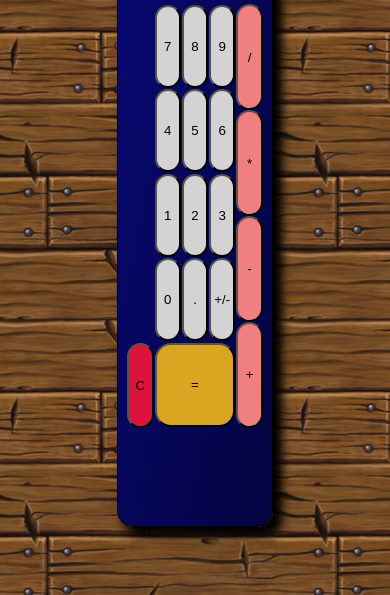
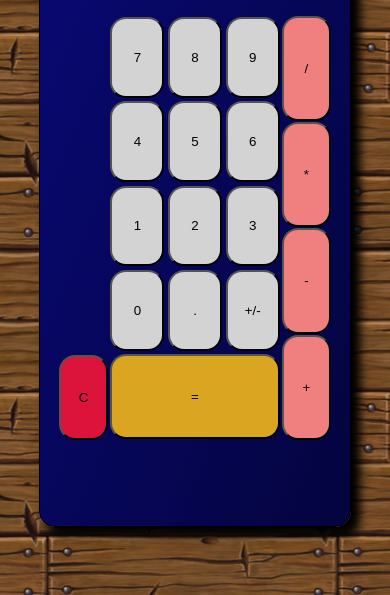
Before and after one commit to jamclean23/calculator-project, a plain HTML site: page index.html in a window 390 px wide. Shown: the part 249-844 px from the top of the page. Drawn offline with Linux system fonts and the light colour scheme.

Commit message:
Improve mobile compatibility

```diff
--- a/styles.css
+++ b/styles.css
@@ -31,7 +31,10 @@ body {
     width: 40vw;
     height: 90vh;
     margin-top: 2vh;
+    flex-shrink: 0;
 }
+
+
 
 .display {
     width: 90%;
@@ -134,3 +137,25 @@ body {
     align-items: center;
     margin: 2vh;
 }
+
+@media (max-width: 479px) {
+    .container{
+        width: 80vw;
+    }
+    .buttons {
+        width: 70vw;
+    }
+    .leftButtonColumn {
+        flex: 1;
+    }
+    .middleButtonColumn {
+        flex: 1 1 45%;
+    }
+    .numpad {
+        width: 100%;
+    }
+    .rightButtonColumn {
+        flex: 1;
+    }
+
+}
```
